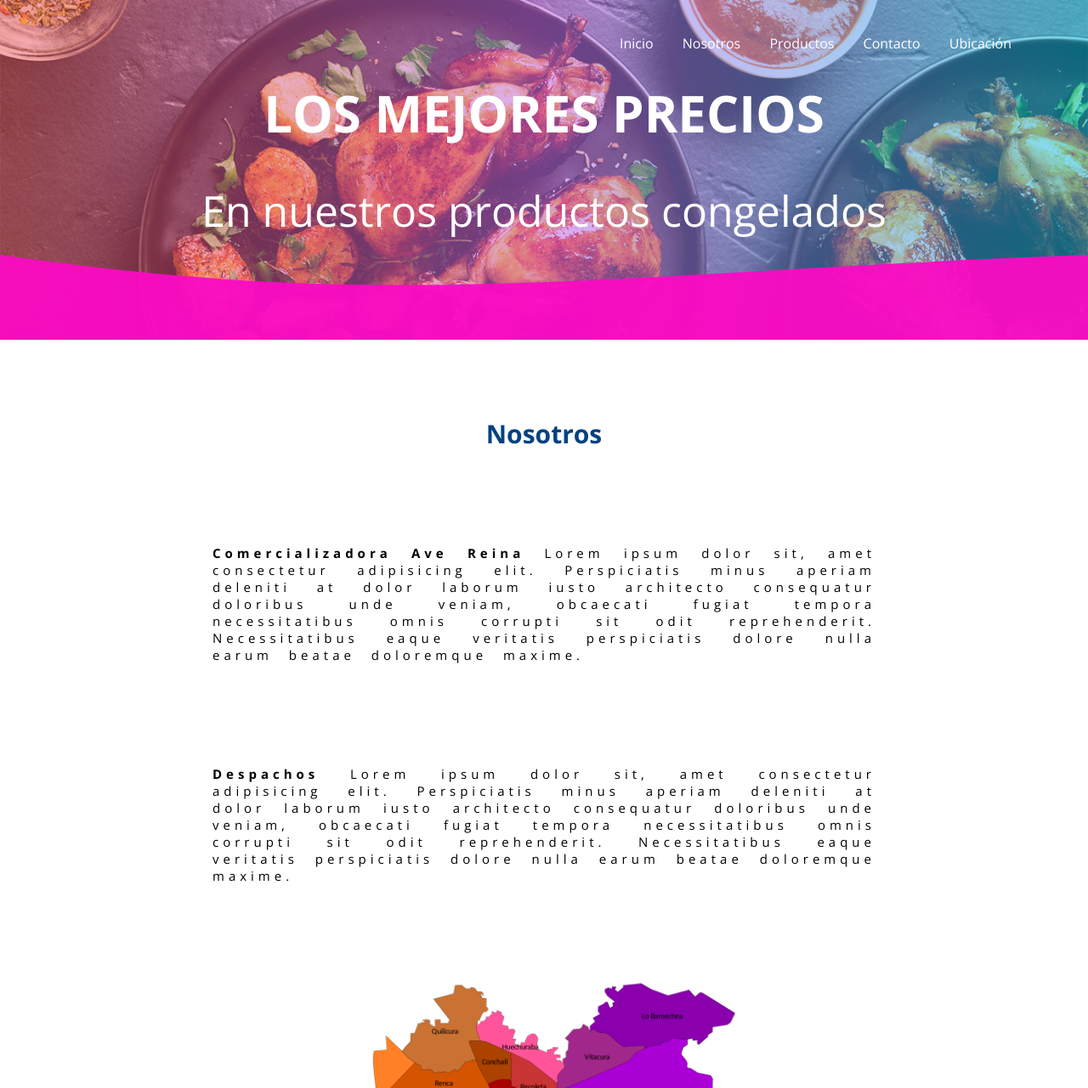
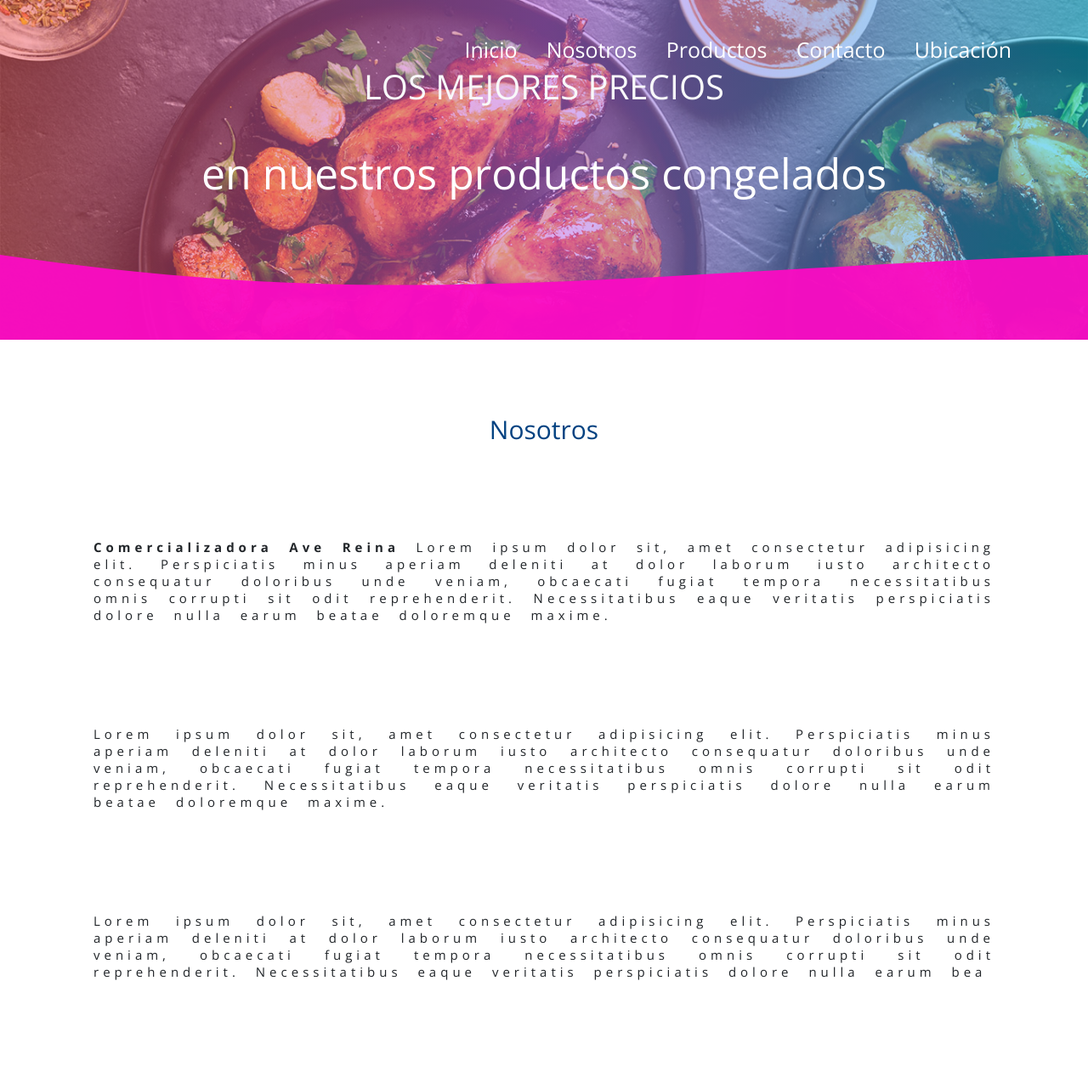
Before and after one commit to lmendezgutierrez/coder_house, a plain HTML site: page pages/nosotros.html in a window 1280 px wide. Shown: the top 1281 px of the page at 85% size. Drawn offline with nearby package versions, Linux system fonts and the light colour scheme.

Commit message:
actualizacion 29-08

```diff
--- a/index.html
+++ b/index.html
@@ -6,6 +6,8 @@
   <meta http-equiv="X-UA-Compatible" content="IE=edge">
   <meta name="viewport" content="width=device-width, initial-scale=1.0">
   <title>CoderLeicy</title>
+  <link href="https://cdn.jsdelivr.net/npm/bootstrap@5.2.0/dist/css/bootstrap.min.css" rel="stylesheet"
+    integrity="sha384-gH2yIJqKdNHPEq0n4Mqa/HGKIhSkIHeL5AyhkYV8i59U5AR6csBvApHHNl/vI1Bx" crossorigin="anonymous">
   <link rel="shortcut icon" href="./img/2.jpg" type="image/x-icon">
   <link rel="stylesheet" href="styles/styles.css">
   <link rel="preconnect" href="https://fonts.googleapis.com">
@@ -16,21 +18,26 @@
 
 <body>
   <header>
+
     <nav>
+
       <a href="#">Inicio</a>
       <a href="./pages/nosotros.html">Nosotros</a>
       <a href="./pages/productos.html">Productos</a>
       <a href="./pages/contactos.html">Contacto</a>
       <a href="./pages/ubicacion.html">Ubicación</a>
     </nav>
-        <section>
+
+    <!--Bootstrap-->
+    <section class="text-light d-flex justify-content-center align-items-center">
+      <h1>LOS MEJORES PRECIOS</h1>
+    </section>
     <section class="textos-header">
-                <h1>LOS MEJORES PRECIOS</h1>
-                <h2>En nuestros productos congelados</h2>
+      <h2>en nuestros productos congelados</h2>
     </section>
     <!-- Generated by https://smooth.ie/blogs/news/svg-wavey-transitions-between-sections -->
-            <div class="wave" style="height: 150px; overflow: hidden;"><svg viewBox="0 0 500 150"
-                    preserveAspectRatio="none" style="height: 100%; width: 100%;">
+    <div class="wave" style="height: 150px; overflow: hidden;"><svg viewBox="0 0 500 150" preserveAspectRatio="none"
+        style="height: 100%; width: 100%;">
         <path d="M0.00,49.99 C181.15,117.93 278.78,71.55 500.00,49.99 L500.00,150.00 L0.00,150.00 Z"
           style="stroke: none; fill: rgba(251, 11, 195, 0.949);"></path>
       </svg></div>
@@ -91,7 +98,9 @@
     </div>
 
   </footer>
-
+  <script src="https://cdn.jsdelivr.net/npm/bootstrap@5.2.0/dist/js/bootstrap.bundle.min.js"
+    integrity="sha384-A3rJD856KowSb7dwlZdYEkO39Gagi7vIsF0jrRAoQmDKKtQBHUuLZ9AsSv4jD4Xa" crossorigin="anonymous">
+  </script>
 </body>
 
 </html>
--- a/pages/nosotros.html
+++ b/pages/nosotros.html
@@ -6,6 +6,8 @@
     <meta http-equiv="X-UA-Compatible" content="IE=edge">
     <meta name="viewport" content="width=device-width, initial-scale=1.0">
     <title>CoderLeicy</title>
+    <link href="https://cdn.jsdelivr.net/npm/bootstrap@5.2.0/dist/css/bootstrap.min.css" rel="stylesheet"
+        integrity="sha384-gH2yIJqKdNHPEq0n4Mqa/HGKIhSkIHeL5AyhkYV8i59U5AR6csBvApHHNl/vI1Bx" crossorigin="anonymous">
     <link rel="shortcut icon" href="./../img/2.jpg" type="image/x-icon">
     <link rel="stylesheet" href="../styles/styles.css">
     <link rel="preconnect" href="https://fonts.googleapis.com">
@@ -23,27 +25,60 @@
             <a href="./../pages/contactos.html">Contacto</a>
             <a href="./../pages/ubicacion.html">Ubicación</a>
         </nav>
-        <section>
+
+        <section class="text-light d-flex justify-content-center align-items-center">
+            <h1>LOS MEJORES PRECIOS</h1>
+        </section>
         <section class="textos-header">
-                <h1>LOS MEJORES PRECIOS</h1>
-                <h2>En nuestros productos congelados</h2>
+            <h2>en nuestros productos congelados</h2>
         </section>
 
         <!-- Generated by https://smooth.ie/blogs/news/svg-wavey-transitions-between-sections -->
-            <div class="wave" style="height: 150px; overflow: hidden;"><svg viewBox="0 0 500 150"
-                    preserveAspectRatio="none" style="height: 100%; width: 100%;">
+        <div class="wave" style="height: 150px; overflow: hidden;"><svg viewBox="0 0 500 150" preserveAspectRatio="none"
+                style="height: 100%; width: 100%;">
                 <path d="M0.00,49.99 C181.15,117.93 278.78,71.55 500.00,49.99 L500.00,150.00 L0.00,150.00 Z"
                     style="stroke: none; fill: rgba(251, 11, 195, 0.949);"></path>
             </svg></div>
     </header>
 
-    <main>
+    <!--BOOTSTRAP-->
     <section class="about-services">
+        <div class="row mt-5">
+            <div class=" d-flex flex-column align-items-center">
+                <h2 class="titulo">Nosotros</h2>
+                <p class="card_texto"><strong>Comercializadora Ave Reina</strong> Lorem ipsum dolor sit, amet
+                    consectetur adipisicing elit.
+                    Perspiciatis minus aperiam deleniti at dolor laborum iusto architecto consequatur doloribus unde
+                    veniam, obcaecati fugiat tempora necessitatibus omnis corrupti sit odit reprehenderit.
+                    Necessitatibus eaque veritatis perspiciatis dolore nulla earum beatae doloremque maxime.</p>
+
+                <p class="card_texto">Lorem ipsum dolor sit, amet
+                    consectetur adipisicing elit.
+                    Perspiciatis minus aperiam deleniti at dolor laborum iusto architecto consequatur doloribus unde
+                    veniam, obcaecati fugiat tempora necessitatibus omnis corrupti sit odit reprehenderit.
+                    Necessitatibus eaque veritatis perspiciatis dolore nulla earum beatae doloremque maxime.</p>
+
+                <p class="card_texto">Lorem ipsum dolor sit, amet
+                    consectetur adipisicing elit.
+                    Perspiciatis minus aperiam deleniti at dolor laborum iusto architecto consequatur doloribus unde
+                    veniam, obcaecati fugiat tempora necessitatibus omnis corrupti sit odit reprehenderit.
+                    Necessitatibus eaque veritatis perspiciatis dolore nulla earum bea
+
+            </div>
+        </div>
+        </div>
+        </div>
+    </section>
+
+
+
+
+    <!--section class="about-services">
             <div class="contenedor">
                 <h2 class="titulo">Nosotros</h2>
 
                 <div>
-                    <!-- Texto de quienes somos-->
+                    <!-- Texto de quienes somos--
                     <p class="card_texto"><strong>Comercializadora Ave Reina</strong> Lorem ipsum dolor sit, amet
                         consectetur
                         adipisicing elit.
@@ -53,13 +88,13 @@
                 </div>
 
                 <div>
-                    <!--Texto de despacho-->
+                    <!--Texto de despacho--
                     <p class="card_texto"><strong>Despachos</strong> Lorem ipsum dolor sit, amet consectetur adipisicing
                         elit.
                         Perspiciatis minus aperiam deleniti at dolor laborum iusto architecto consequatur doloribus unde
                         veniam, obcaecati fugiat tempora necessitatibus omnis corrupti sit odit reprehenderit.
                         Necessitatibus eaque veritatis perspiciatis dolore nulla earum beatae doloremque maxime.</p>
-                </div>
+                </div-->
 
 
 
@@ -69,7 +104,7 @@
     </div>
 
     </section>
-    </main>
+    </main-->
 
 
     <footer>
@@ -84,7 +119,9 @@
         </div>
 
     </footer>
-
+    <script src="https://cdn.jsdelivr.net/npm/bootstrap@5.2.0/dist/js/bootstrap.bundle.min.js"
+        integrity="sha384-A3rJD856KowSb7dwlZdYEkO39Gagi7vIsF0jrRAoQmDKKtQBHUuLZ9AsSv4jD4Xa" crossorigin="anonymous">
+    </script>
 </body>
 
 </html>
--- a/styles/styles.css
+++ b/styles/styles.css
@@ -47,18 +47,20 @@ nav {
 nav>a {
     color: rgb(255, 255, 255);
     font-weight: 300;
+    font-size: 25px;
     text-decoration: none;
     margin-right: 30px;
+
 }
 
 nav>a:hover {
-    color: rgb(86, 8, 195);
+    color: rgb(241, 26, 234);
     font-weight: 300;
     text-decoration: none;
     margin-right: 30px;
 }
 
-header .textos-header {
+/*header .textos-header {
     display: flex;
     height: 100%;
     width: 100%;
@@ -66,13 +68,14 @@ header .textos-header {
     justify-content: center;
     flex-direction: column;
     text-align: center;
-}
+    rgb(86, 8, 195)*/
 
-.textos-header h1 {
+
+/*.textos-header h1 {
     margin-top: 30px;
     font-size: 60px;
-    color: white;
-}
+    color: white;*/
+
 
 .textos-header h2 {
     font-size: 50px;
@@ -244,7 +247,7 @@ tr:hover {
 
 .servicio-canal-de-venta {
 
-    display:flex;
+    display: flex;
     justify-content: space-between;
     align-items: center;
     height: 100px;
@@ -252,7 +255,7 @@ tr:hover {
 }
 
 /*--------estilizado para el Formulario------------*/
-.formulario{
+.formulario {
     background-color: #d1e4e9;
     margin: auto;
     width: 90%;
@@ -267,36 +270,36 @@ tr:hover {
     margin-bottom: .5rem;
 }
 
-.form_paragraph{
+.form_paragraph {
 
     font-weight: 300;
 }
 
-.form_link{
+.form_link {
     font-weight: 400;
-    color:black;
+    color: black;
 
 }
 
 
-.form_container{
+.form_container {
 
     margin-top: 3em;
     display: grid;
     gap: 2.5em;
 }
 
-.form_group{
+.form_group {
 
     position: relative;
     --color: rgb(56, 38, 38);
 
 }
 
-.form_input{
+.form_input {
     width: 100%;
     background: none;
-    color:rgb(20, 16, 16);
+    color: rgb(20, 16, 16);
     font-size: 1rem;
     padding: .6em .3em;
     border: none;
@@ -311,14 +314,15 @@ tr:hover {
 }
 
 
-.form_input:focus + .form_label,
-.form_input:not(:placeholder-shown) + .form_label {
+.form_input:focus+.form_label,
+.form_input:not(:placeholder-shown)+.form_label {
     transform: translateY(-12px) scale(.7);
     transform-origin: left top;
-    color:rgb(70, 127, 225);
+    color: rgb(70, 127, 225);
 
 }
-.form_label{
+
+.form_label {
 
     color: var(--color);
     cursor: pointer;
@@ -330,10 +334,10 @@ tr:hover {
 
 }
 
-.form_submit{
+.form_submit {
 
     background: rgb(70, 127, 225);
-    color:#fff;
+    color: #fff;
     font-family: 'open sans';
     font-weight: 300;
     font-size: 1rem;
@@ -343,7 +347,7 @@ tr:hover {
 }
 
 
-.form_line{
+.form_line {
     position: absolute;
     bottom: 0;
     left: 0;
@@ -357,11 +361,12 @@ transition: transform .4s;
 }
 
 
-.form_input:focus + .form_label,
-.form_input:not(:placeholder-shown) + .form_label {
+.form_input:focus+.form_label,
+.form_input:not(:placeholder-shown)+.form_label {
 
     transform: scale(1);
 }
+
 /*-------------------------------------------------*/
 /*---------@media para el formulario----------*/
 
@@ -375,37 +380,37 @@ transition: transform .4s;
 
 
 @media screen and (max-width:900px) {
-    header{
+    header {
         background-position: center;
     }
 
-    .contenedor-sobre-nosotros{
+    .contenedor-sobre-nosotros {
         flex-direction: column;
         justify-content: center;
         align-items: center;
     }
 
-    .contenedor-sobre-nosotros .contenido-textos{
+    .contenedor-sobre-nosotros .contenido-textos {
         width: 90%;
     }
 
-    .imagen-about-us{
+    .imagen-about-us {
         width: 90%;
     }
 
     /*clientes*/
 
-    .cards{
+    .cards {
         flex-direction: column;
         justify-content: center;
         align-items: center;
     }
 
-    .cards .card{
+    .cards .card {
         width: 90%;
     }
 
-    .cards .card:first-child{
+    .cards .card:first-child {
         margin-bottom: 30px;
     }
 
@@ -492,10 +497,10 @@ h5 {
     text-align: center;
 }
 
-.container{
+.container {
 
     display: grid;
-    grid-gap:5px;
+    grid-gap: 5px;
     grid-template-areas:
         'A'
         'B'
```
Also changed, not shown: pages/contactos.html (+11 -6 lines), pages/productos.html (+13 -6 lines), pages/ubicacion.html (+13 -6 lines). Lines whose indentation alone changed are shown as unchanged.
